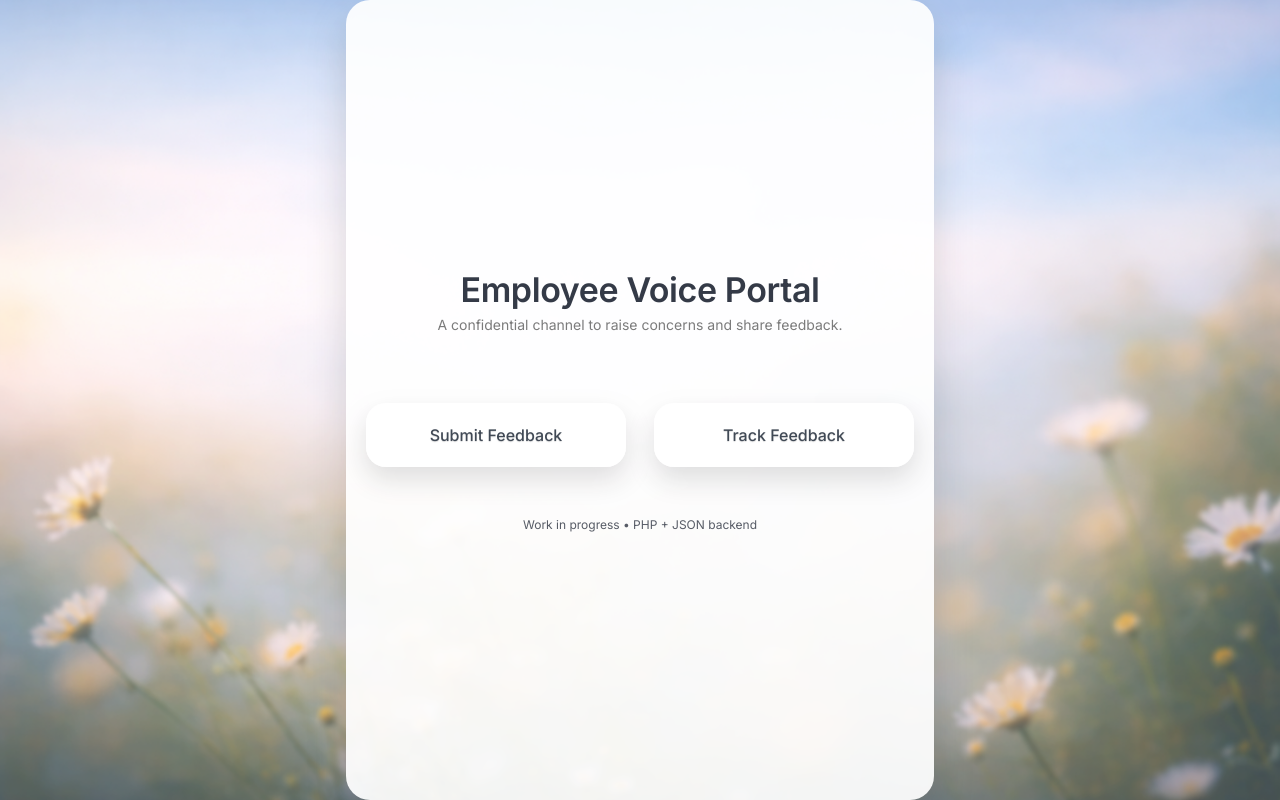
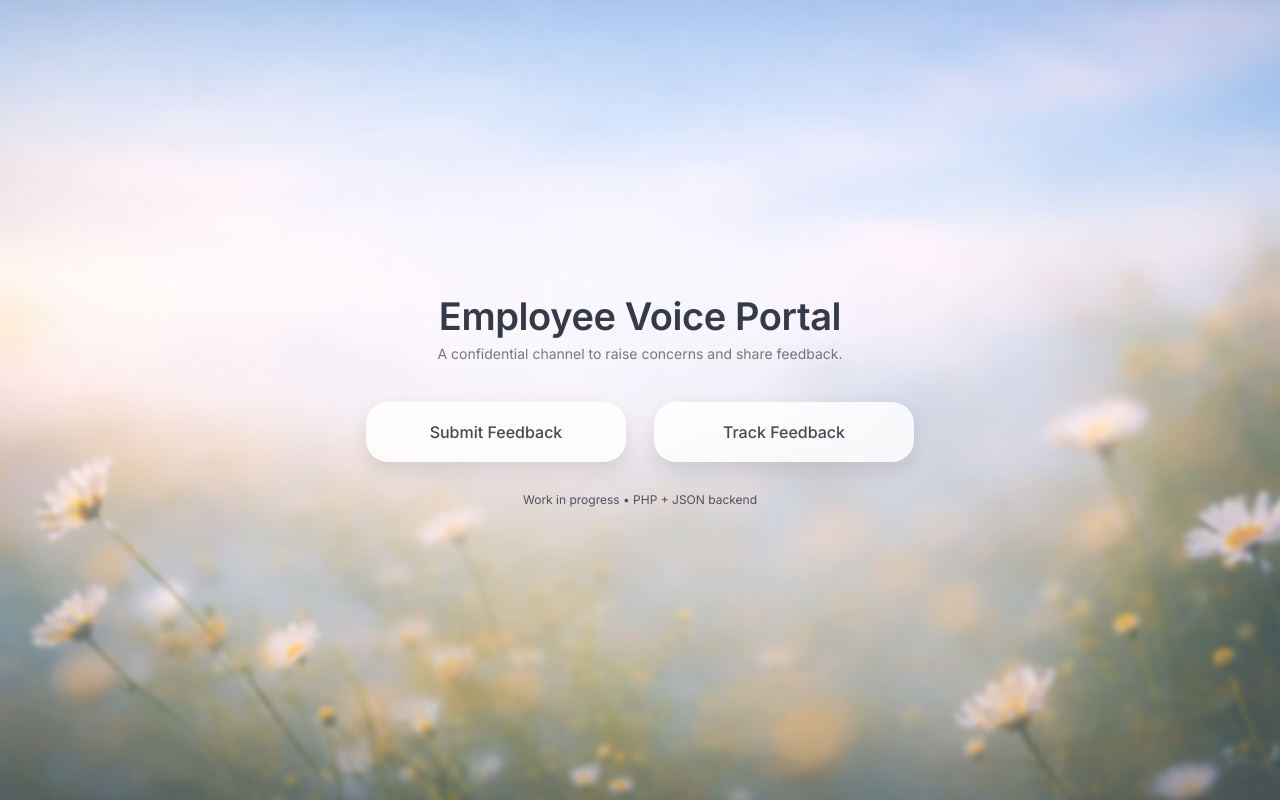
Before and after one commit to PoojaKaswan/anonymous-feedback-system, a plain HTML site: page index.html in a window 1280 px wide. Drawn offline with Linux system fonts and the light colour scheme.

Commit message:
Update home.css

```diff
--- a/assets/css/home.css
+++ b/assets/css/home.css
@@ -3,24 +3,13 @@ body.home {
 }
 
 .home-container {
-    min-height: 100vh;
-    display: flex;
-    flex-direction: column;
-    justify-content: center;
-    align-items: center;
     text-align: center;
-    max-width: 720px;
-    margin: 0 auto;
     padding: 40px 20px;
-    background: rgba(255, 255, 255, 0.92);
-    border-radius: 24px;
-    box-shadow: 0 18px 40px rgba(0, 0, 0, 0.18);
 }
 
 .home-container h1 {
     font-weight: 600;
-    letter-spacing: -0.3px;
-    font-size: 34px;
+    font-size: 38px;
     letter-spacing: -0.4px;
 }
 
@@ -41,22 +30,24 @@ body.home {
 
 .home-card {
     min-width: 260px;
-    padding: 22px 36px;
-    border-radius: 20px;
+    padding: 20px 36px;
+    border-radius: 22px;
     text-decoration: none;
     font-size: 16px;
     font-weight: 500;
     color: #1f2937;
-    background: rgba(255, 255, 255, 0.92);
-    box-shadow: 0 12px 28px rgba(0, 0, 0, 0.15);
-    transition: transform 0.2s ease, box-shadow 0.2s ease;
-    text-shadow: 0 1px 1px rgba(0, 0, 0, 0.15);
+
+    background: rgba(255, 255, 255, 0.85);
+    box-shadow: 0 8px 20px rgba(0, 0, 0, 0.12);
+
+    transition: all 0.2s ease;
 }
 
 .home-card:hover {
-    transform: translateY(-3px);
-    box-shadow: 0 18px 40px rgba(0, 0, 0, 0.22);
+    transform: translateY(-2px);
+    box-shadow: 0 14px 28px rgba(0, 0, 0, 0.18);
 }
+
 footer {
     margin-top: 20px;
     font-size: 12px;
```
